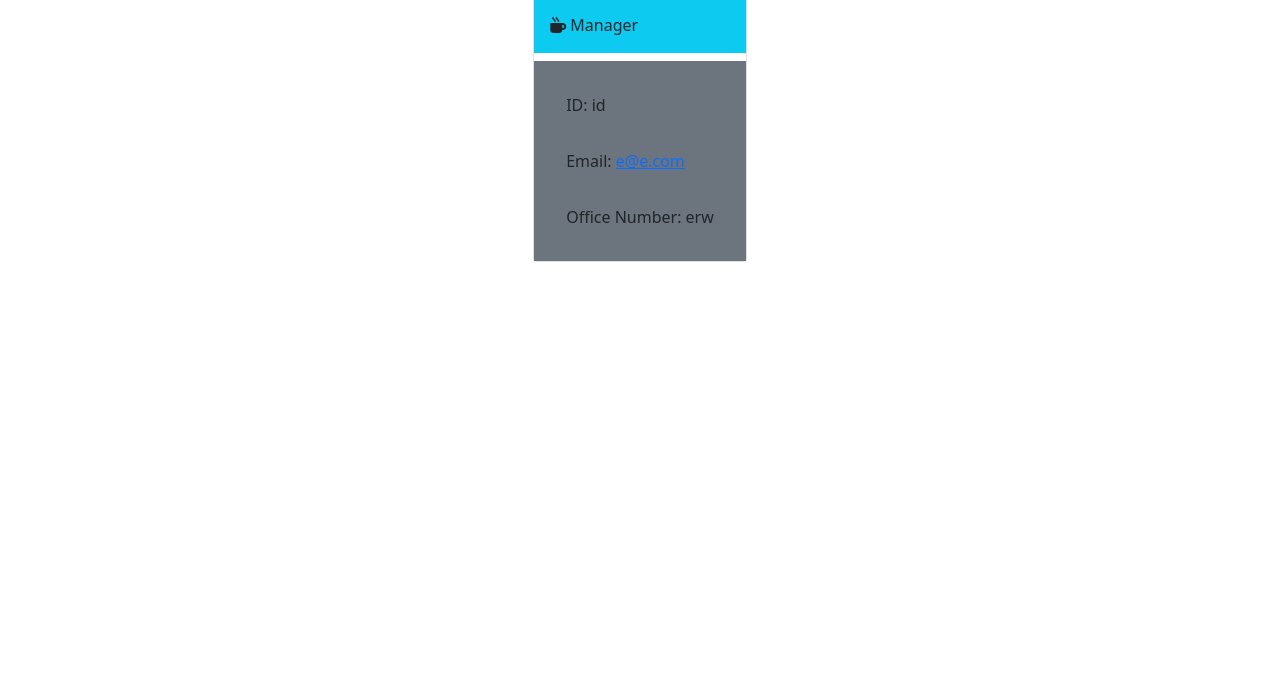
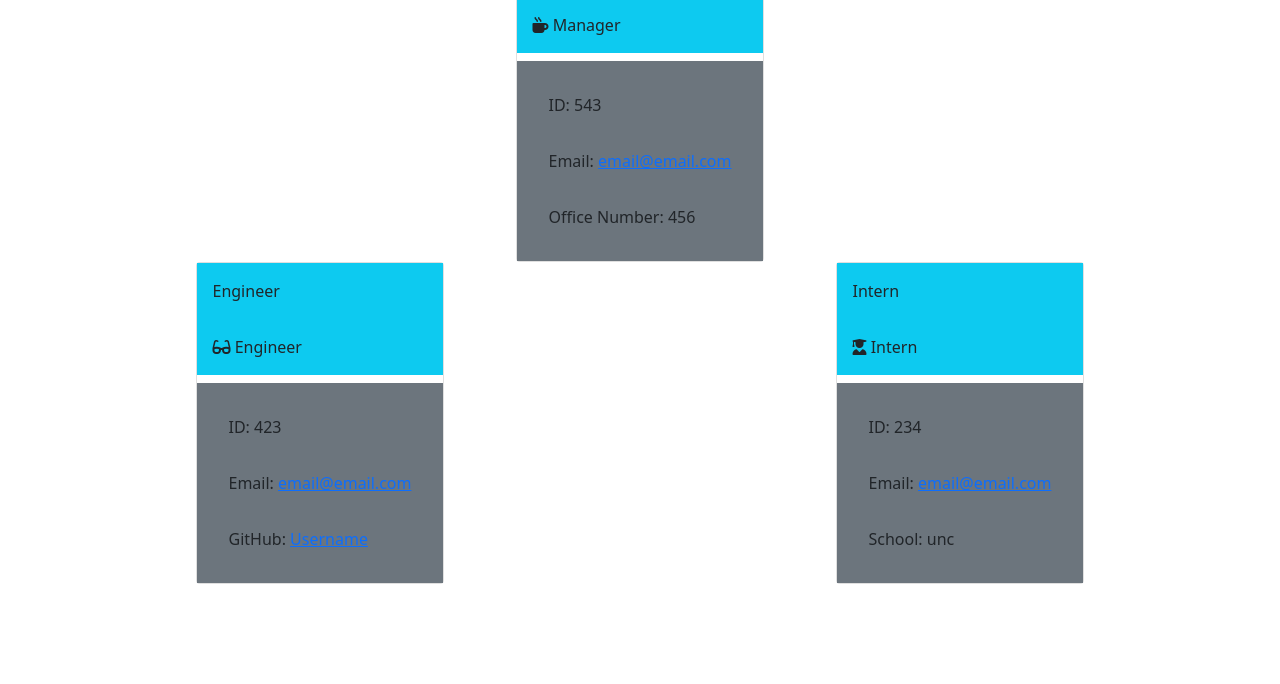
Before and after one commit to ekball/C10-Team-Profile-Generator, a website: page dist/index.html in a window 1280 px wide. Shown: the part 116-800 px from the top of the page. Drawn offline with nearby package versions, Linux system fonts and the light colour scheme.

```diff
--- a/dist/index.html
+++ b/dist/index.html
@@ -22,7 +22,7 @@
     <div class="card-title bg-info">
 
         <div class="card-body">
-            manager
+            Manager
         </div>
 
         <div class="card-body">
@@ -34,15 +34,15 @@
     <div class="card-body bg-secondary">
 
         <div class="card-body border-primary rounded">
-            ID: id
+            ID: 543
         </div>
 
         <div class="card-body border-primary rounded">
-            Email: <a href="mailto:e@e.com">e@e.com</a>
+            Email: <a href="mailto:email@email.com">email@email.com</a>
         </div>
 
         <div class="card-body border-primary rounded">
-            Office Number: erw
+            Office Number: 456
         </div>
 
     </div>
@@ -52,6 +52,70 @@
             </div>
             <div class="d-flex flex-wrap justify-content-around">
 
+            <div class="card">
+
+                <div class="card-title bg-info">
+
+                    <div class="card-body">
+                        Engineer
+                    </div>
+
+                    <div class="card-body">
+                        <i class="fas fa-glasses"></i>  Engineer
+                    </div>
+
+                </div>
+
+                <div class="card-body bg-secondary">
+
+                    <div class="card-body border-primary rounded">
+                        ID: 423
+                    </div>
+
+                    <div class="card-body border-primary rounded">
+                        Email: <a href="mailto:email@email.com">email@email.com</a>
+                    </div>
+
+                    <div class="card-body border-primary rounded">
+                        GitHub: <a href="https://github.com/Username" target="_blank">Username</a>
+                    </div>
+
+                </div>
+
+            </div>
+
+
+            <div class="card">
+
+                <div class="card-title bg-info">
+
+                    <div class="card-body">
+                        Intern
+                    </div>
+
+                    <div class="card-body">
+                        <i class="fas fa-user-graduate"></i>  Intern
+                    </div>
+
+                </div>
+
+                <div class="card-body bg-secondary">
+
+                    <div class="card-body border-primary rounded">
+                        ID: 234
+                    </div>
+
+                    <div class="card-body border-primary rounded">
+                        Email: <a href="mailto:email@email.com">email@email.com</a>
+                    </div>
+
+                    <div class="card-body border-primary rounded">
+                        School: unc
+                    </div>
+
+                </div>
+
+            </div>
 
             </div>
         </main>
```
Also changed, not shown: README.md, assets/images/screenshot.png.
